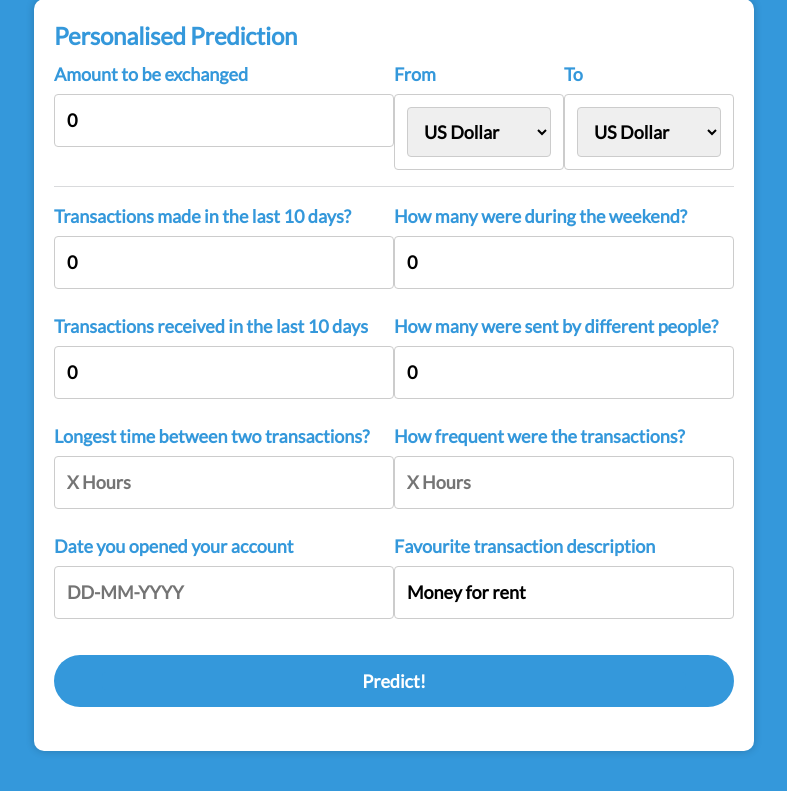
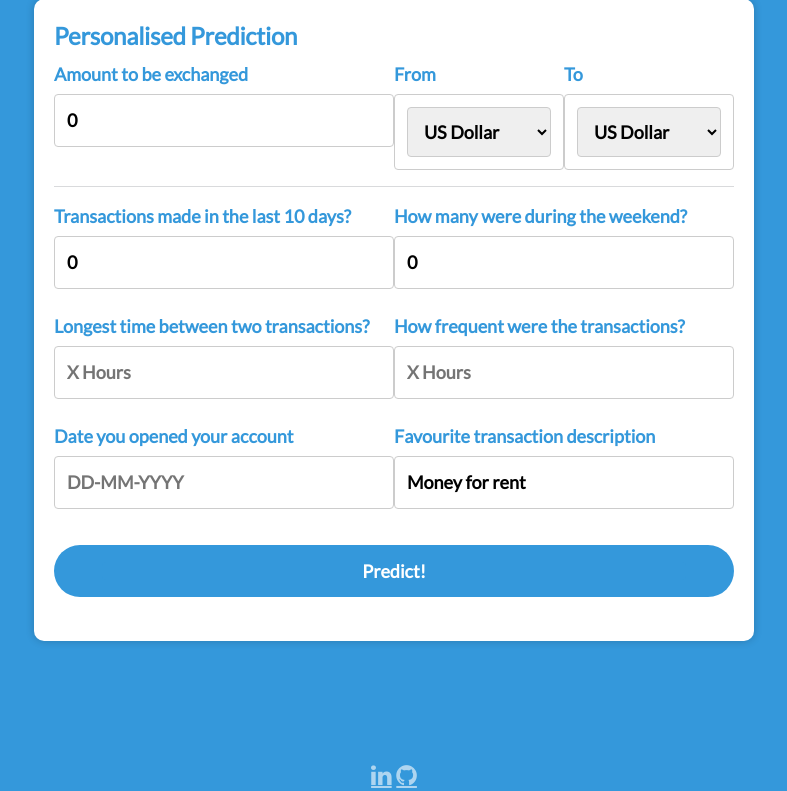
Before and after one commit to fromdatavistodatascience/capstone-lfs, a Flask app: page / in a window 1280 px wide. Shown: the part 1296-2087 px from the top of the page, without its empty margins (246-1033 px from the left). Run offline with Flask 2, Linux system fonts and the light colour scheme; parts of the project's set-up code (start-up, migrations or seed data) failed here and were passed over.

Commit message:
Remove n_transactions_rec and transactions_rec_from_diff_users from model

```diff
--- a/templates/index.html
+++ b/templates/index.html
@@ -279,14 +279,14 @@ input[type=submit]:hover {
                 How many were during the weekend?
                 <input class="w3-input w3-border" type="text" name="n_transactions_made_during_weekend" value="0">
               </div>
-              <div class="w3-half" style="margin-top: 8px">
+              <!-- <div class="w3-half" style="margin-top: 8px">
                 Transactions received in the last 10 days
                 <input class="w3-input w3-border" type="text" name="n_transactions_rec" value="0">
               </div>
               <div class="w3-half" style="margin-top: 8px">
                 How many were sent by different people?
                 <input class="w3-input w3-border" type="text" name="transactions_rec_from_diff_users" value="0">
-              </div>
+              </div> -->
               <div class="w3-half" style="margin-top: 8px">
                 Longest time between two transactions?
                 <input class="w3-input w3-border" type="text" name="max_time_between_transactions" placeholder="X Hours">
```
